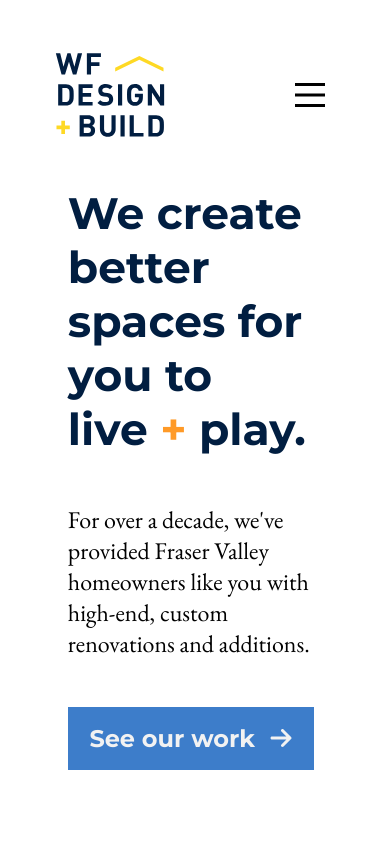
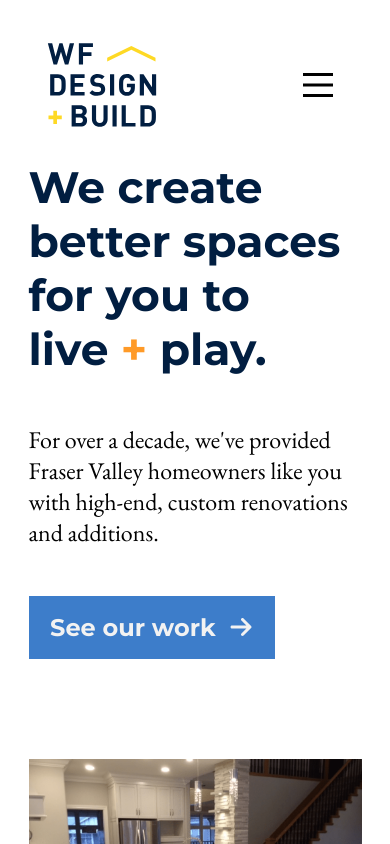
Before and after one commit to eric-dias/wfdesign, a Next.js app: page / in a window 390 px wide. Shown: the top 844 px of the page. Built offline with nearby package versions, Linux system fonts and the light colour scheme.

Commit message:
footer and global padding

```diff
--- a/src/app/globals.css
+++ b/src/app/globals.css
@@ -36,3 +36,12 @@ body {
   justify-content: space-between;
   padding: 20px;
 }
+
+@media screen and (max-width: 1000px) and (min-width: 700px) {
+}
+
+@media screen and (max-width: 700px) {
+  .globalContainer {
+    padding: 10px;
+  }
+}
--- a/src/app/page.module.css
+++ b/src/app/page.module.css
@@ -203,10 +203,11 @@
 
 @media screen and (width <= 700px) {
   .main {
-    padding: 1em;
+    padding: 0;
   }
+
   .topContainer {
-    width: 80%;
+    width: 90%;
   }
 
   .projectsContainer {
--- a/src/components/footer/footer.module.css
+++ b/src/components/footer/footer.module.css
@@ -4,7 +4,7 @@
   width: 80%;
   height: 300px;
   margin: 0 auto;
-  padding-bottom: 100px;
+  padding-bottom: 20px;
 }
 
 .block {
```
